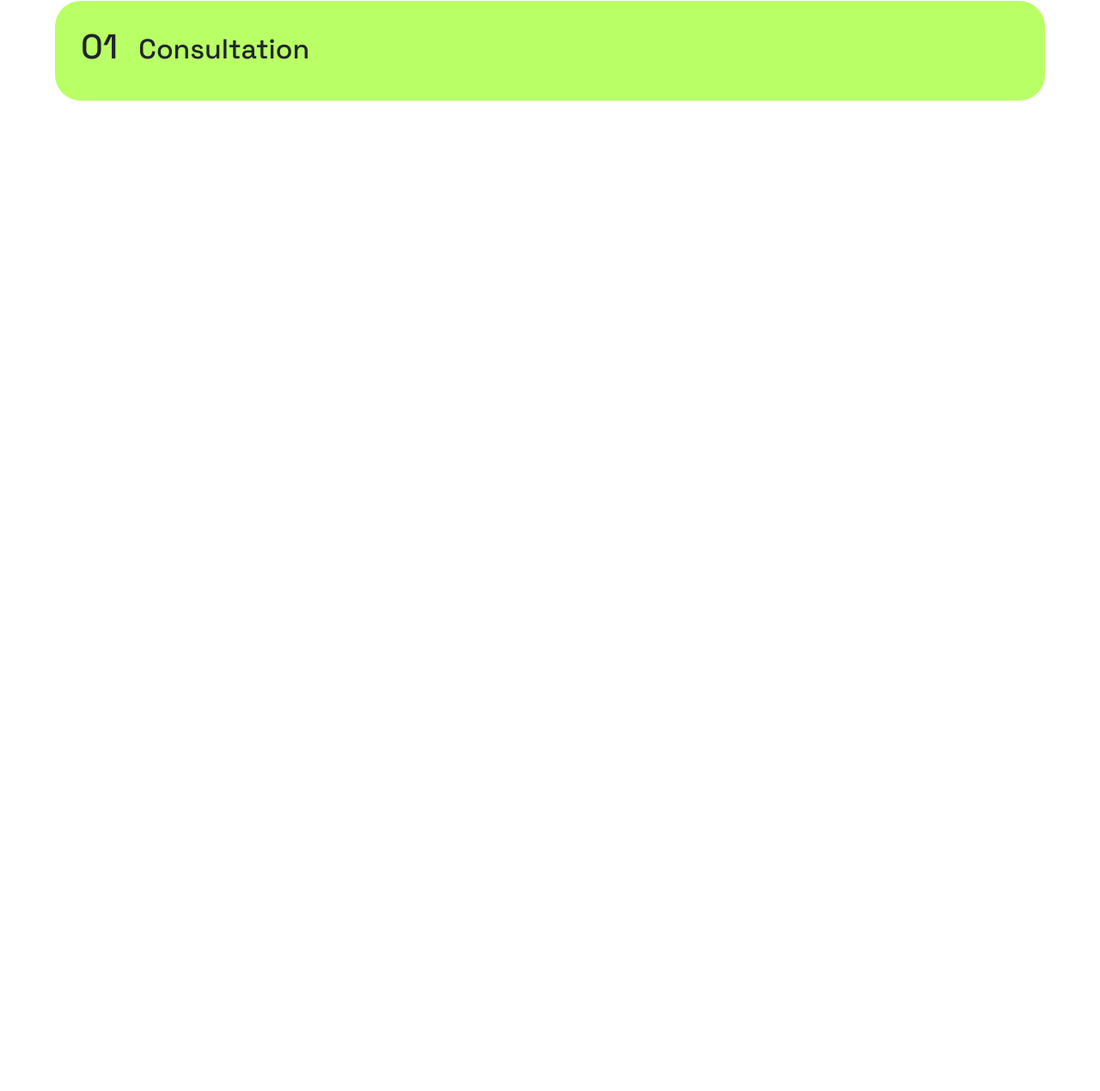
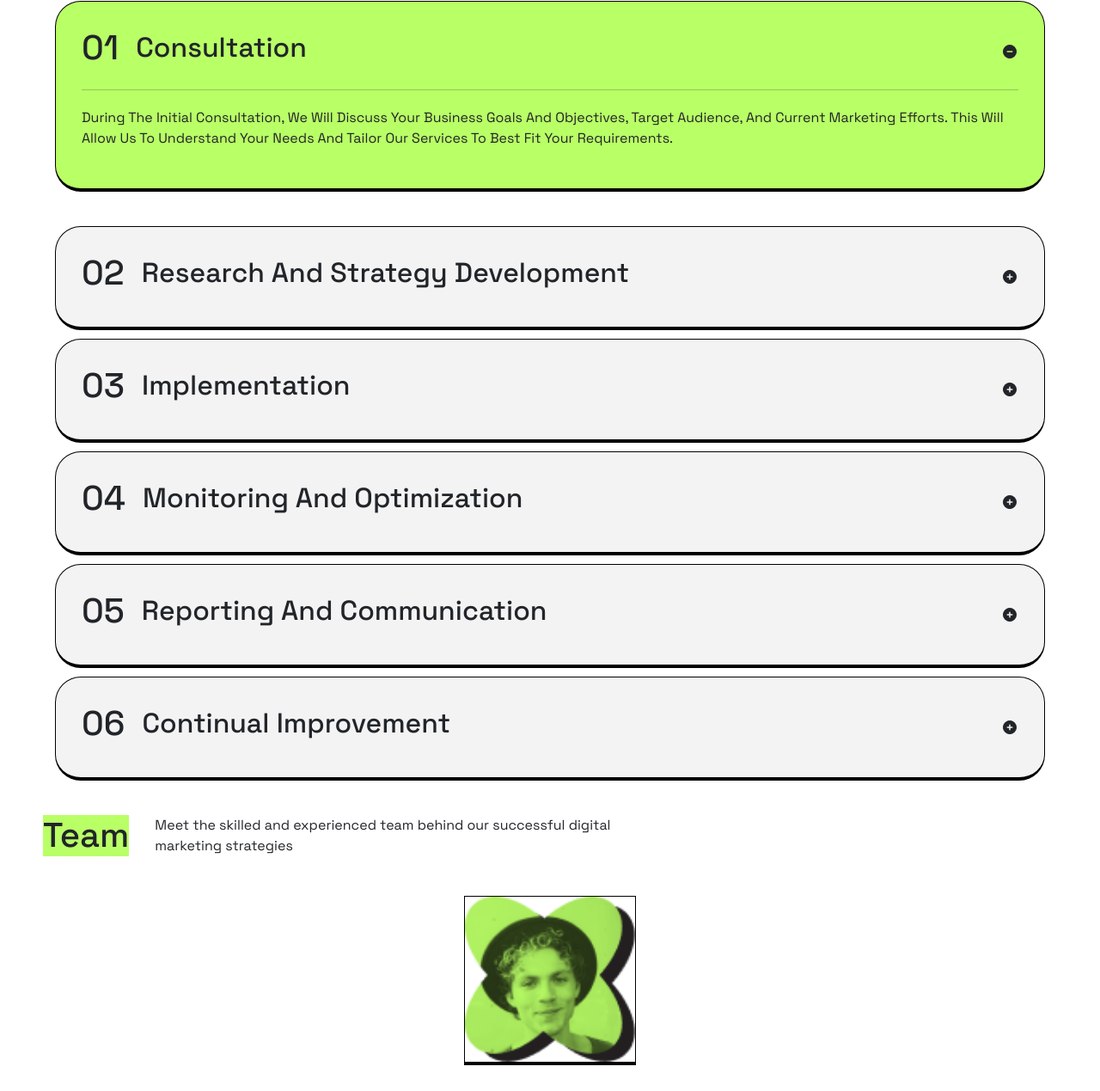
Before and after one commit to mah343290-spec/positivuslandingpage, a plain HTML site: page index.html in a window 1280 px wide. Shown: the part 2547-3816 px from the top of the page at 86% size. Before the commit the page ends 3004 px from the top, so only its background shows below. Drawn offline with nearby package versions, Linux system fonts and the light colour scheme; a web font is replaced by a local one.

Commit message:
working process complete

```diff
--- a/index.html
+++ b/index.html
@@ -233,16 +233,73 @@
             <div class="working_card_header">
                 <h1 class="num">01</h1>
                 <h2 class="working_card_heading">Consultation</h2>
+                <i class="fa-solid fa-circle-minus working_icon"></i>
             </div>
-            <div class="working_card_description"></div>
+            <hr>
+            <div class="working_card_description">
+                <p>During the initial consultation, we will discuss your business goals and objectives, target audience,
+                    and current marketing efforts. This will allow us to understand your needs and tailor our services
+                    to best fit your requirements.</p>
+            </div>
         </div>
-        <div class="working_cards"></div>
-        <div class="working_cards"></div>
-        <div class="working_cards"></div>
-        <div class="working_cards"></div>
-        <div class="working_cards"></div>
+        <div class="working_cards half_card">
+            <div class="working_card_header">
+                <h1 class="num">02</h1>
+                <h2 class="working_card_heading">Research and Strategy Development</h2>
+                <i class="fa-solid fa-circle-plus working_icon"></i>
+            </div>
+        </div>
+        <div class="working_cards half_card">
+            <div class="working_card_header">
+                <h1 class="num">03</h1>
+                <h2 class="working_card_heading">Implementation</h2>
+                <i class="fa-solid fa-circle-plus working_icon"></i>
+            </div>
+        </div>
+        <div class="working_cards half_card">
+            <div class="working_card_header">
+                <h1 class="num">04</h1>
+                <h2 class="working_card_heading">Monitoring and Optimization</h2>
+                <i class="fa-solid fa-circle-plus working_icon"></i>
+            </div>
+        </div>
+        <div class="working_cards half_card">
+            <div class="working_card_header">
+                <h1 class="num">05</h1>
+                <h2 class="working_card_heading">Reporting and Communication</h2>
+                <i class="fa-solid fa-circle-plus working_icon"></i>
+            </div>
+        </div>
+        <div class="working_cards half_card">
+            <div class="working_card_header">
+                <h1 class="num">06</h1>
+                <h2 class="working_card_heading">Continual Improvement</h2>
+                <i class="fa-solid fa-circle-plus working_icon"></i>
+            </div>
+        </div>
     </section>
 
+    <!-- Team -->
+
+    <section class="team_section">
+        <div class="team_header">
+            <div class="team_heading">
+                <h1>Team</h1>
+            </div>
+            <div class="team_para">
+                <p>Meet the skilled and experienced team behind our successful digital marketing strategies</p>
+            </div>
+        </div>
+        <div class="team_section_cardsparent">
+            <div class="team_card">
+                <div class="team_card_header">
+                    <div class="team_card_img">
+                        <img src="./img/team1.png" alt="team member 1" width="100%" height="100%">
+                    </div>
+                </div>
+            </div>
+        </div>
+    </section>
     <script src="https://cdn.jsdelivr.net/npm/bootstrap@5.3.8/dist/js/bootstrap.bundle.min.js"
         integrity="sha384-FKyoEForCGlyvwx9Hj09JcYn3nv7wiPVlz7YYwJrWVcXK/BmnVDxM+D2scQbITxI"
         crossorigin="anonymous"></script>
--- a/style.css
+++ b/style.css
@@ -415,6 +415,14 @@ a {
     margin: 40px auto;
 }
 
+.working_card_header {
+    position: relative;
+    height: fit-content;
+    width: 100%;
+    display: flex;
+    align-items: center;
+}
+
 .working_card_heading {
     display: inline-block;
     margin-left: 20px;
@@ -423,8 +431,66 @@ a {
 .working_cards {
     padding: 30px;
     border-radius: 30px;
+    border-bottom: 4px black solid !important;
+    border: 1px solid black;
+    width: 90%;
+    height: fit-content;
 }
 
 .num {
     display: inline-block;
 }
+
+.working_icon {
+    position: absolute;
+    right: 0;
+}
+
+.working_card_description {
+    margin-top: 20px;
+}
+
+.half_card {
+    margin: 10px auto;
+    background-color: var(--tertiary);
+}
+
+/* Team */
+
+.team_header {
+    display: flex;
+    padding-left: 50px;
+    margin-top: 40px;
+}
+
+.team_heading {
+    display: inline-block;
+    height: fit-content;
+    width: fit-content;
+    /* background-color: var(--primary); */
+}
+
+.team_para {
+    text-transform: none;
+    margin-left: 30px;
+    width: 540px;
+}
+
+.team_heading>h1 {
+    background-color: var(--primary);
+}
+
+.team_section_cardsparent {
+    display: flex;
+    justify-content: space-around;
+    gap: 30px;
+    flex-wrap: wrap;
+    margin: 30px auto;
+}
+
+.team_card {
+    height: fit-content;
+    width: 200px;
+    border-bottom: 4px black solid !important;
+    border: 1px solid black;
+}
```
Also changed, not shown: img/team1.png (added).
